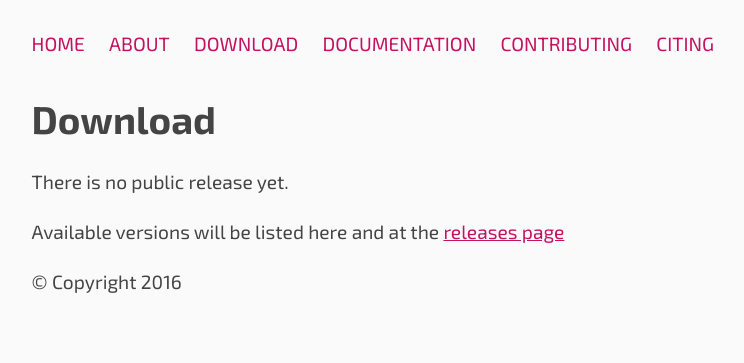
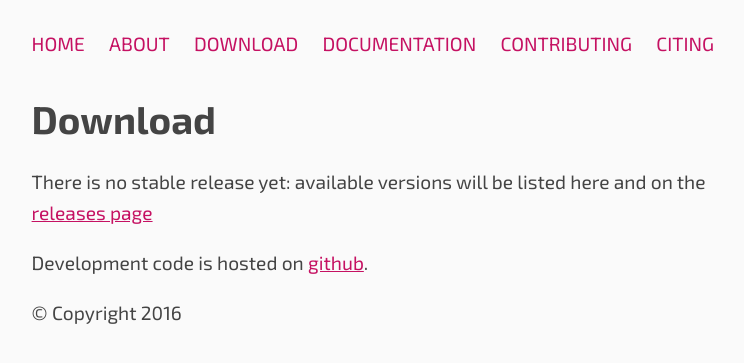
Before and after one commit to PoliHydra/polihydra.github.io, a Jekyll site: the page built from download.md, in a window 1280 px wide. Shown: the top 363 px of the page, without its empty margins (122-866 px from the left). Built offline with Jekyll 4.4.1, drawn with Linux system fonts in a browser that asks for light colours.

Commit message:
update to the downoload page

```diff
--- a/download.md
+++ b/download.md
@@ -2,14 +2,18 @@
 layout: page
 title: Download
 permalink: /download/
-robots: noindex
-sitemap: false
+robots: noarchive
+sitemap: true
 seo:
     links: https://github.com/PoliHydra/hydra/releases
+description: >
+    Download page for the Polihydra project: Finite Element tools
+    and examples for the simulation of hydrogen embrittlement.
 ---
 # {{ page.title }}
 
-There is no public release yet.
+There is no stable release yet:
+available versions will be listed here and on the
+[releases page](https://github.com/PoliHydra/hydra/releases)
 
-Available versions will be listed here and at the
-[releases page](https://github.com/PoliHydra/hydra/releases)
+Development code is hosted on [github](https://github.com/PoliHydra/hydra).
```
